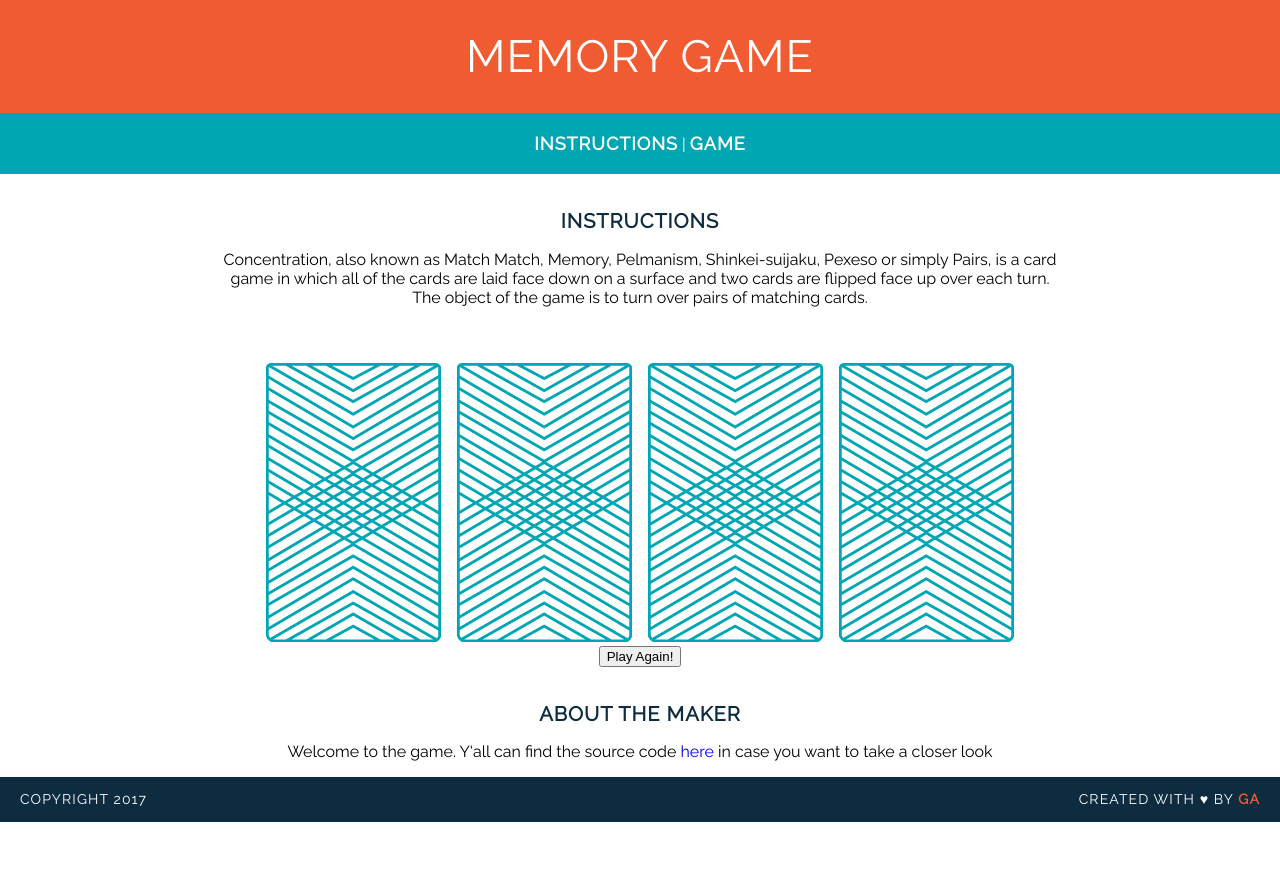
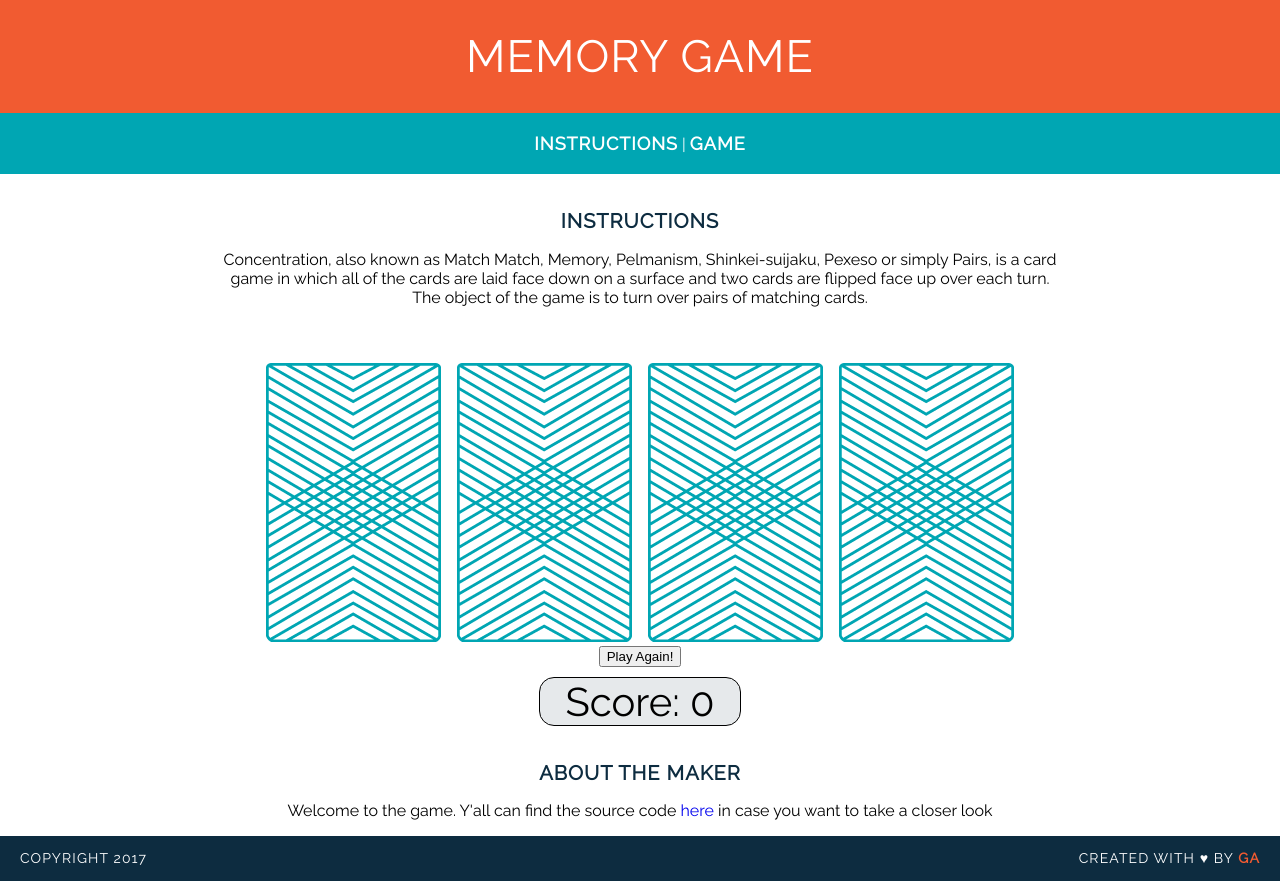
Before and after one commit to Natesuri/wdi-fundementals-memorygame, a plain HTML site: page memory_game/index.html in a window 1280 px wide. Before the commit the page ends 822 px from the top, so only its background shows below. Drawn offline with Linux system fonts and the light colour scheme.

Commit message:
added score tracker and gameover logic

```diff
--- a/memory_game/css/main.css
+++ b/memory_game/css/main.css
@@ -1,5 +1,5 @@
 body {
-	font-family: Raleway;
+	font-family: Raleway, san-serif;
 	margin: 0;
 	text-align: center;
 }
@@ -100,3 +100,14 @@ footer {
 	color: #F15B31;
 	font-weight: 700;
 }
+
+.scoreBox {
+	background: rgba(13, 44, 64, .1);
+	border: 1px solid black;
+	width: 200px;
+	margin: 10px auto;
+	border-radius: 15px;
+	font-size: 40px;
+	text-align: center;
+	padding: 0;
+}
--- a/memory_game/index.html
+++ b/memory_game/index.html
@@ -18,6 +18,9 @@
 
 		<div id="game-board" class="board clearfix"></div>
 		<button id="reset">Play Again!</button>
+		<div class="scoreBox">
+			Score: <span id="gameScore">0</span>
+		</div>
 	</main>
 	<h2>About the Maker</h2>
 	<p>Welcome to the game. Y'all can find the source code <a href="https://github.com/Natesuri/wdi-fundementals-memorygame">here</a> in case you want to take a closer look</p>
--- a/memory_game/js/main.js
+++ b/memory_game/js/main.js
@@ -25,7 +25,9 @@ var cards = [
 ];
 var cardsInPlay = [];
 
+var successfulMatch = 0;
 
+//var gameOver = false;
 
 var createBoard = function () {
 	for (var i = 0; i < cards.length; i++) {
@@ -42,6 +44,7 @@ var resetPage = function () {
 	var imageReset = document.querySelectorAll('#game-board img');
 	for (var i = 0; i < imageReset.length; i++) {
 		imageReset[i].setAttribute('src', 'images/back.png');
+	//gameOver = false;
 	}
 };
 
@@ -58,12 +61,28 @@ var checkForMatch = function () {
 		console.log;
 	} else if (cardsInPlay[0] === cardsInPlay[1]) {
 		console.log("You found a match!");
+		successfulMatch = (successfulMatch + 1);
+		document.getElementById('gameScore').innerHTML = successfulMatch;
 	} else {
 		console.log("Sorry, try again.");
 	}
 };
 
+
+
 var flipCard = function () {
+
+	//if game over, return
+	/*
+	if (gameOver = true) {
+		console.log("gameover");
+		return;
+	} else {
+		*/
+
+	if (cardsInPlay.length === 2) {
+		return;
+	} else {
 
 	var cardId = this.getAttribute('data-id');
 	console.log("User flipped " + cards[cardId].rank + " of " + cards[cardId].suit);
@@ -72,6 +91,9 @@ var flipCard = function () {
 	this.setAttribute('src', cards[cardId].cardImage);
 
 	checkForMatch();
+
+}
+
 };
 
 
```
